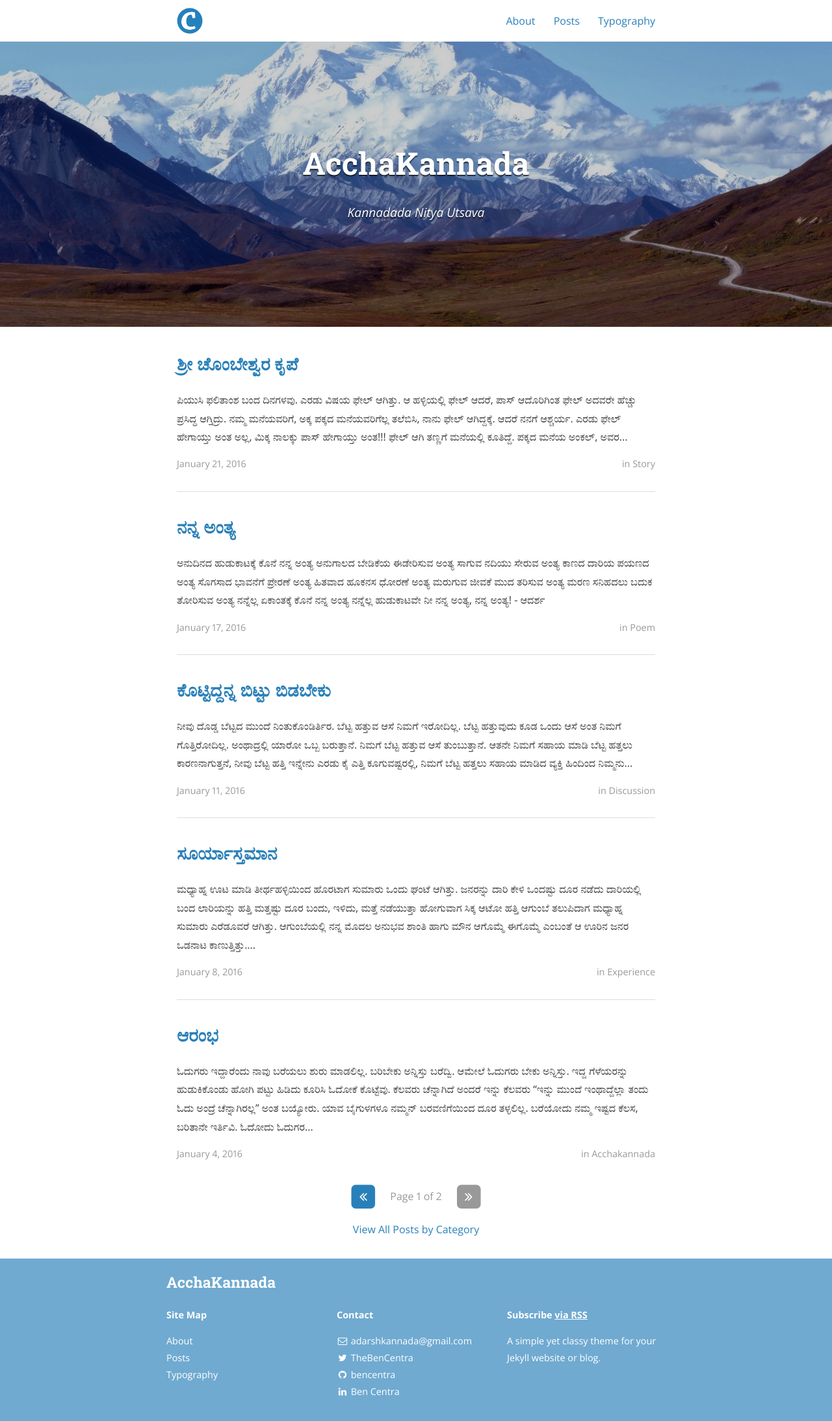
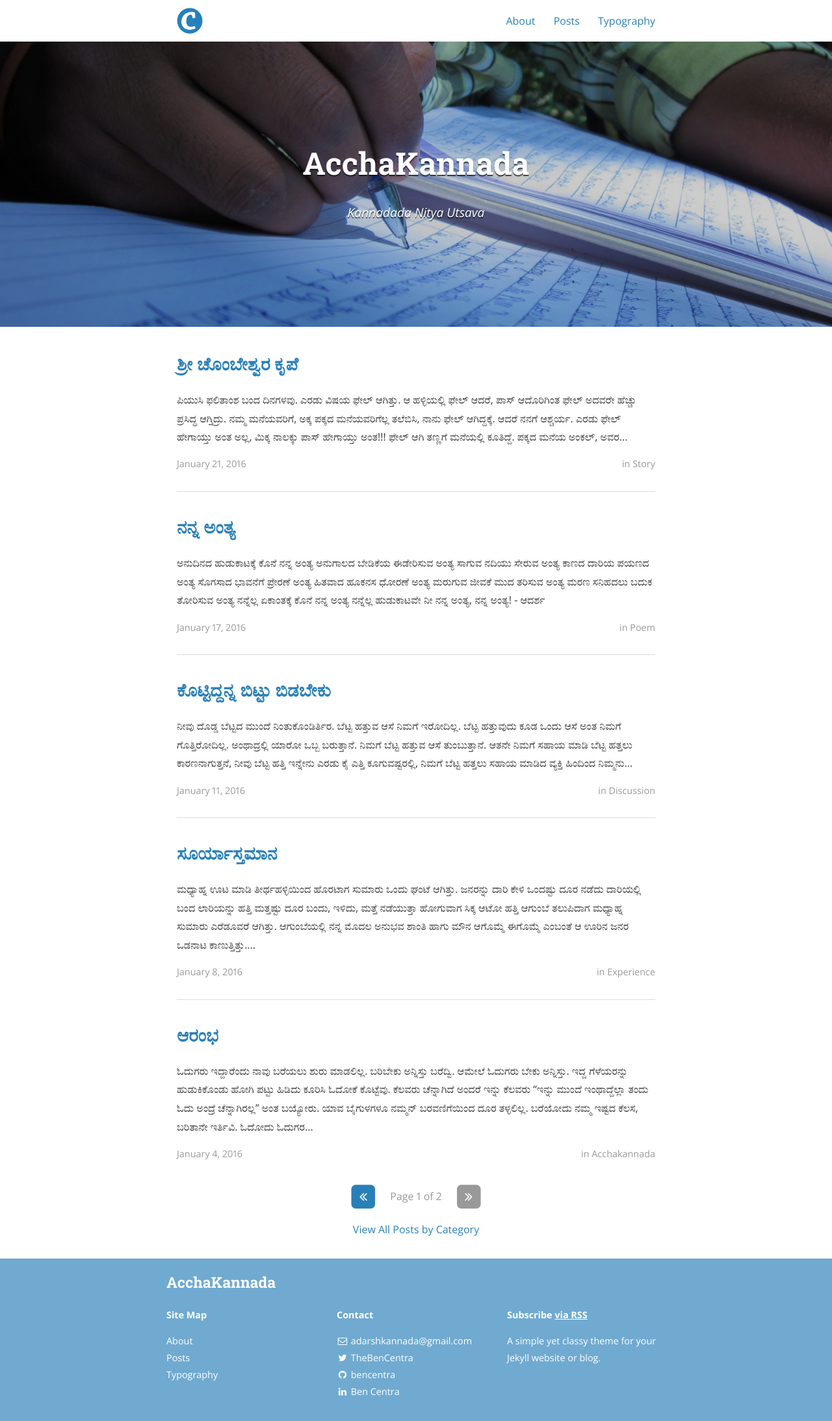
Before and after one commit to bencentra/centrarium, a Jekyll site: the page built from index.html, in a window 1280 px wide. Shown: the whole page at 65% size. Built offline with Jekyll 4.4.1, drawn with Linux system fonts in a browser that asks for light colours; nearby versions of some CDN libraries; the list of posts is cut into pages by our own code; a style sheet for code colours, icons or effects is not loaded.

Commit message:
adding aarambha image to cover

```diff
--- a/_config.yml
+++ b/_config.yml
@@ -18,6 +18,7 @@ description: >
 baseurl: "/savehaklu/" # the subpath of your site, e.g. /blog/
 url: "http://adarshkannada.github.io/savehaklu" # the base hostname & protocol for your site
 cover: "assets/header_image.jpg"
+cover: "/assets/aarambha.jpg"
 logo: "assets/logo.png"
 
 # Build settings
```
